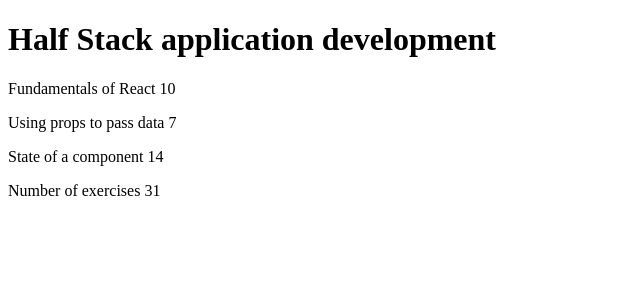
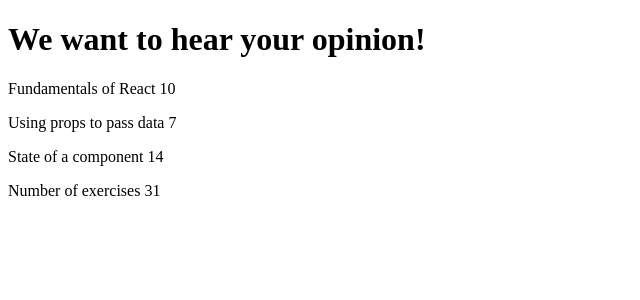
Before and after one commit to Koala0CE/part1, a React (Create React App) app: page / in a window 1280 px wide. Shown: the top 300 px of the page, without its empty margins (0-640 px from the left). Built offline with nearby package versions, Linux system fonts and the light colour scheme.

Commit message:
unicafe step1 1.6

```diff
--- a/src/App.js
+++ b/src/App.js
@@ -1,4 +1,5 @@
 import React from "react";
+import { useState } from "react";
 
 // Header takes care of rendering the name of the course
 const Header = (props) => {
@@ -48,9 +49,14 @@
 };
 
 const App = () => {
-  // const-definitions
+  // use state definitions
+  // save clickd of each button to its own state
+  const [good, setGood] = useState(0);
+  const [neutral, setneutral] = useState(0);
+  const [bad, setBad] = useState(0);
+
   const course = {
-    name: "Half Stack application development",
+    name: "We want to hear your opinion!",
     parts: [
       {
         name: "Fundamentals of React ",
```
